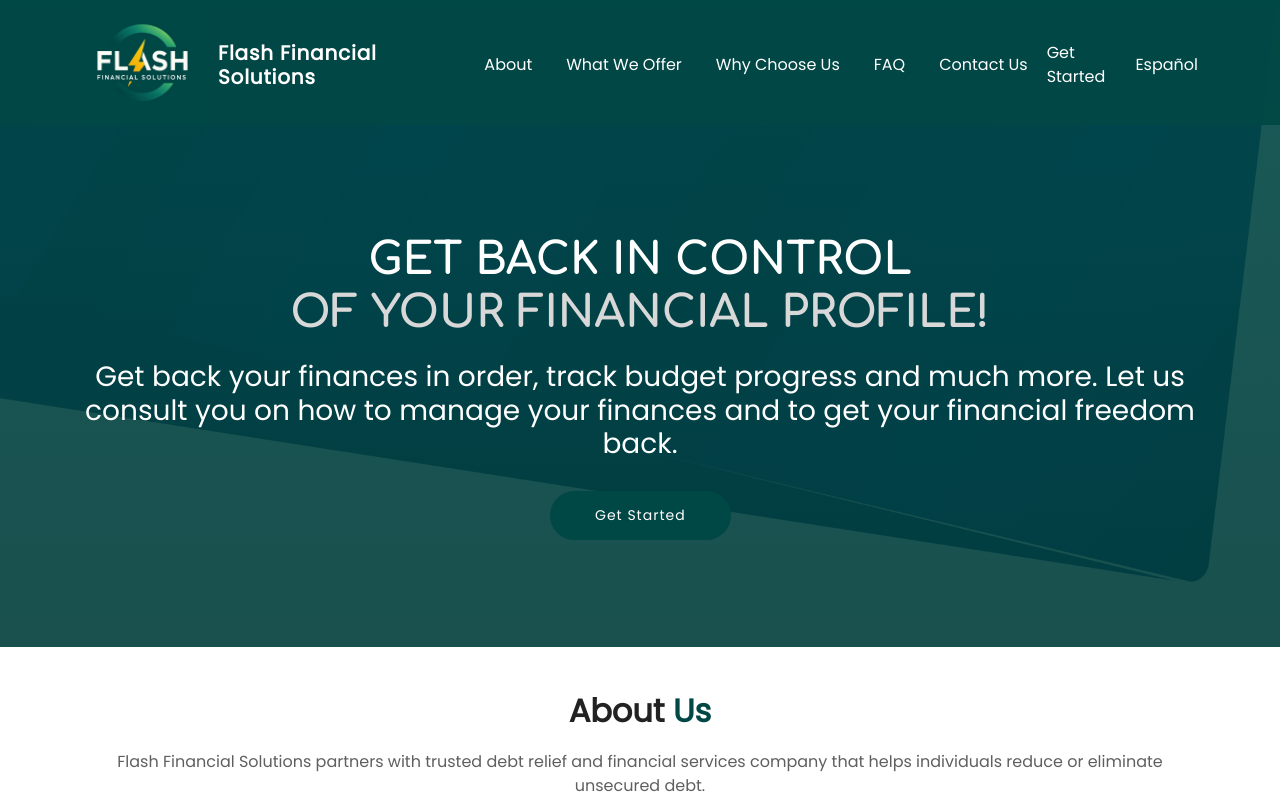
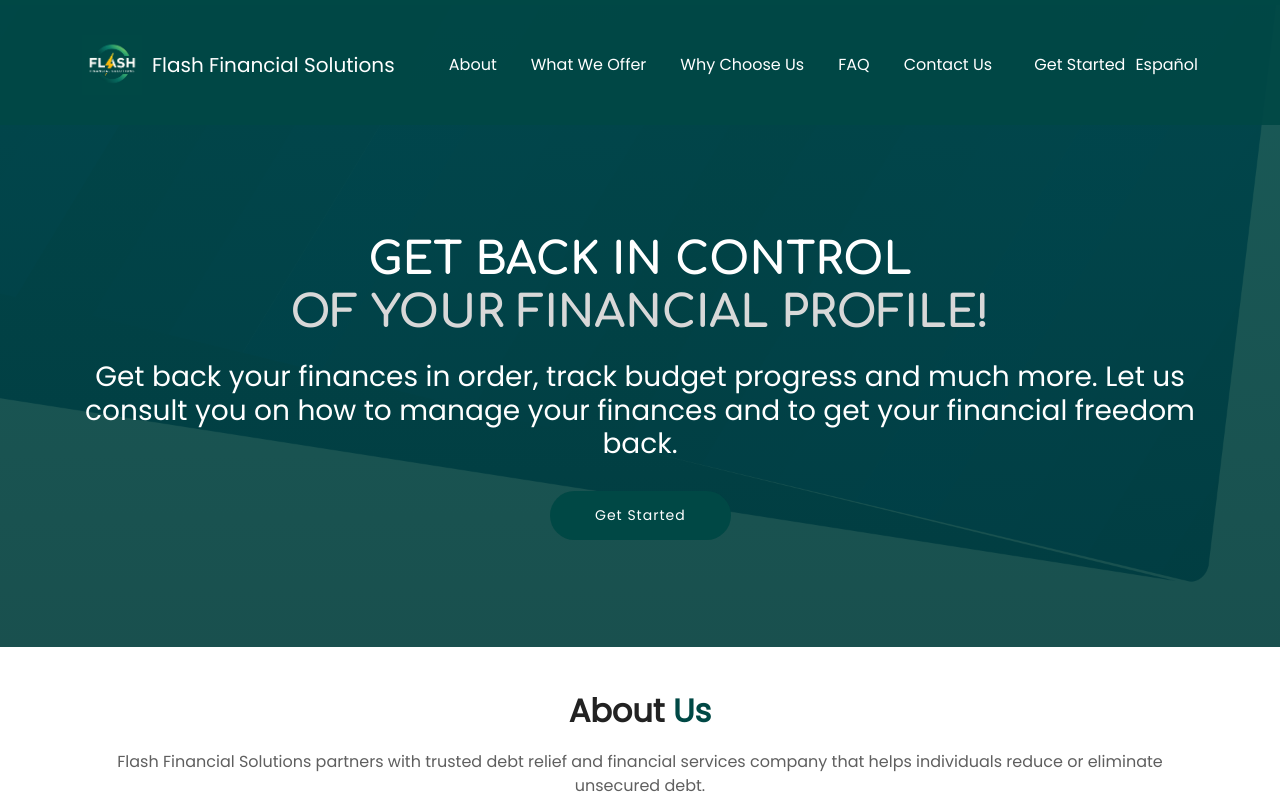
Before and after one commit to QusaiWFFS/FFS, a plain HTML site: page index.html in a window 1280 px wide. Shown: the top 801 px of the page. Drawn offline with Linux system fonts and the light colour scheme.

Commit message:
Update index.html

```diff
--- a/index.html
+++ b/index.html
@@ -69,18 +69,16 @@
 			</div>
 		</section><!-- - - - - - - - -  End Top Bar -- - - - - - - -->
 
-		<header id="header" class="header d-flex align-items-center">
+<header id="header" class="header d-flex align-items-center">
   <div class="container container-xl d-flex align-items-center justify-content-between">
 
-    <!-- Logo + Company Name + Button Grouped in One Flex Box -->
+    <!-- Left side: Logo + Text -->
     <div class="d-flex align-items-center">
-      <a href="index.html" class="logo d-flex align-items-center">
-        <img src="assets/images/logo/logo_updated_2.jpeg" alt="Flash Financial Solutions Logo" width="120" height="120" />
-        <h1 style="padding-left: 10px; font-size: 20px; margin-bottom: 0;">Flash <span>Financial</span> <span>Solutions</span></h1>
-      </a>
+      <img src="assets/images/logo/logo_updated_2.jpeg" alt="Flash Financial Solutions Logo" width="60" height="60" style="margin-right: 10px;" />
+      <h1 style="font-size: 20px; margin: 0; white-space: nowrap;">Flash <span>Financial</span> <span>Solutions</span></h1>
     </div>
 
-    <!-- Navigation -->
+    <!-- Center: Nav Menu -->
     <nav id="navbar" class="navbar">
       <ul>
         <li><a href="index.html#about" onclick='scrollAnimated("#about")'>About</a></li>
@@ -91,18 +89,19 @@
       </ul>
     </nav>
 
-    <!-- Buttons Aligned Horizontally -->
+    <!-- Right side: Buttons -->
     <div class="d-flex align-items-center">
       <a href="index.html#contactFormDiv" onclick='scrollAnimated("#contactFormDiv")' class="btn-get-started" style="margin-left: 16px;">Get Started</a>
       <a href="index.html#Español" onclick='scrollAnimated("#Español")' class="btn-get-started" style="margin-left: 10px;">Español</a>
     </div>
 
-    <!-- Mobile Toggles -->
+    <!-- Mobile Toggle Icons -->
     <i class="mobile-nav-toggle mobile-nav-show bi bi-list"></i>
     <i class="mobile-nav-toggle mobile-nav-hide d-none bi bi-x"></i>
 
   </div>
 </header>
+
 		</header><!-- - - - - - - - -  End Header - - - - - - - -  -->
 
 		<!-- - - - - - - - -  Hero Section - - - - - - - -  -->
```
